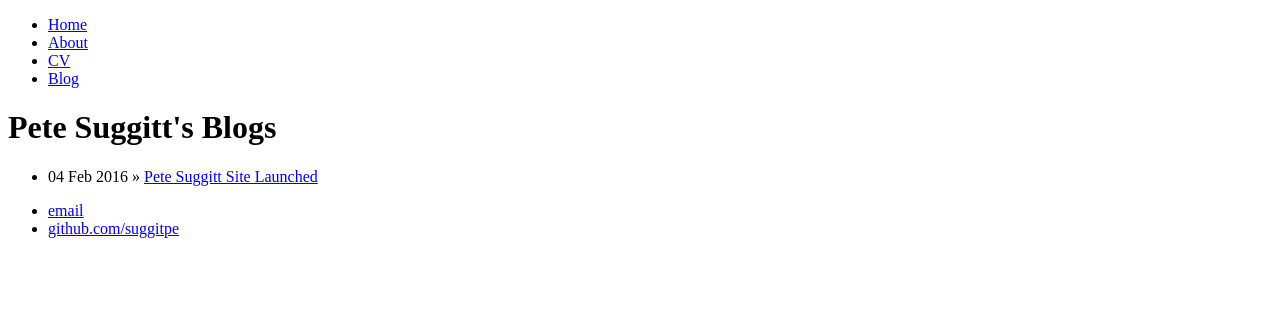
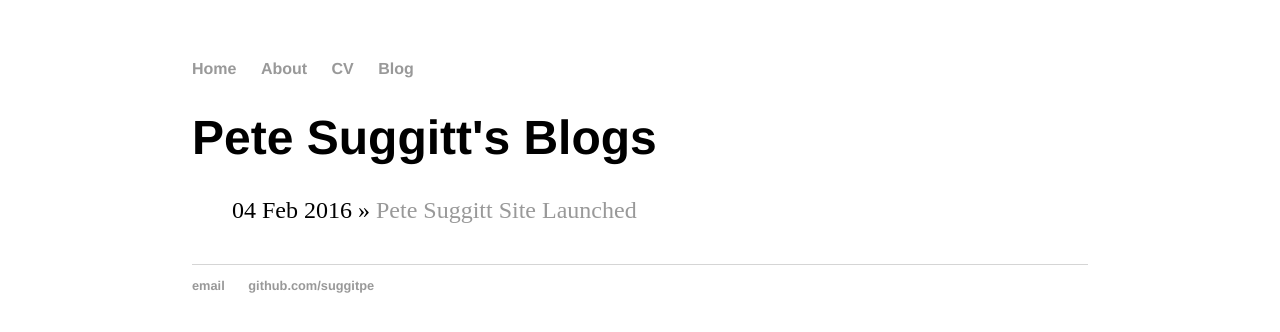
Before and after one commit to suggitpe/suggitpe.github.io, a Jekyll site: the page built from blog/index.html, in a window 1280 px wide. Shown: the top 332 px of the page. Built offline with Jekyll 4.4.1, drawn with Linux system fonts in a browser that asks for light colours.

Commit message:
fixed css not linking

```diff
--- a/_layouts/default.html
+++ b/_layouts/default.html
@@ -2,7 +2,7 @@
 <html>
 <head>
     <title>{{page.title}}</title>
-    <link rel="stylesheet" type="text/css" href="css/main.css"/>
+    <link rel="stylesheet" type="text/css" href="/css/main.css"/>
 </head>
 <body>
 <nav>
```
